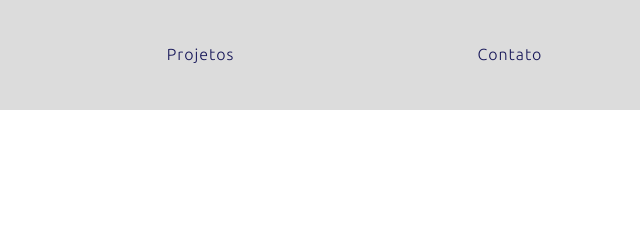
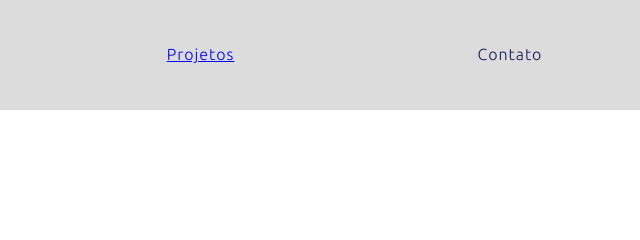
Before and after one commit to Luizxsxw/pagapresentacao, a plain HTML site: page index.html in a window 1280 px wide. Shown: the top 240 px of the page, 470-1110 px from the left. Drawn offline with Linux system fonts and the light colour scheme.

Commit message:
Add projetos

```diff
--- a/index.html
+++ b/index.html
@@ -22,7 +22,8 @@
                         <a id="curriculo" href="https://docs.google.com/document/d/1DffGmEsmnLGrVPGhsVpKyTekKxtr2dMo/edit?usp=sharing&ouid=110226959106172087745&rtpof=true&sd=true">Currículo
                         </a>
                     </td>
-                    <td>Projetos</td>
+                    <td><a id="projetos" href="https://github.com/Luizxsxw/projetos2024.git">Projetos</a>
+                    </td>
                     <td>Contato</td>
                 </tr>
             </table>
```
